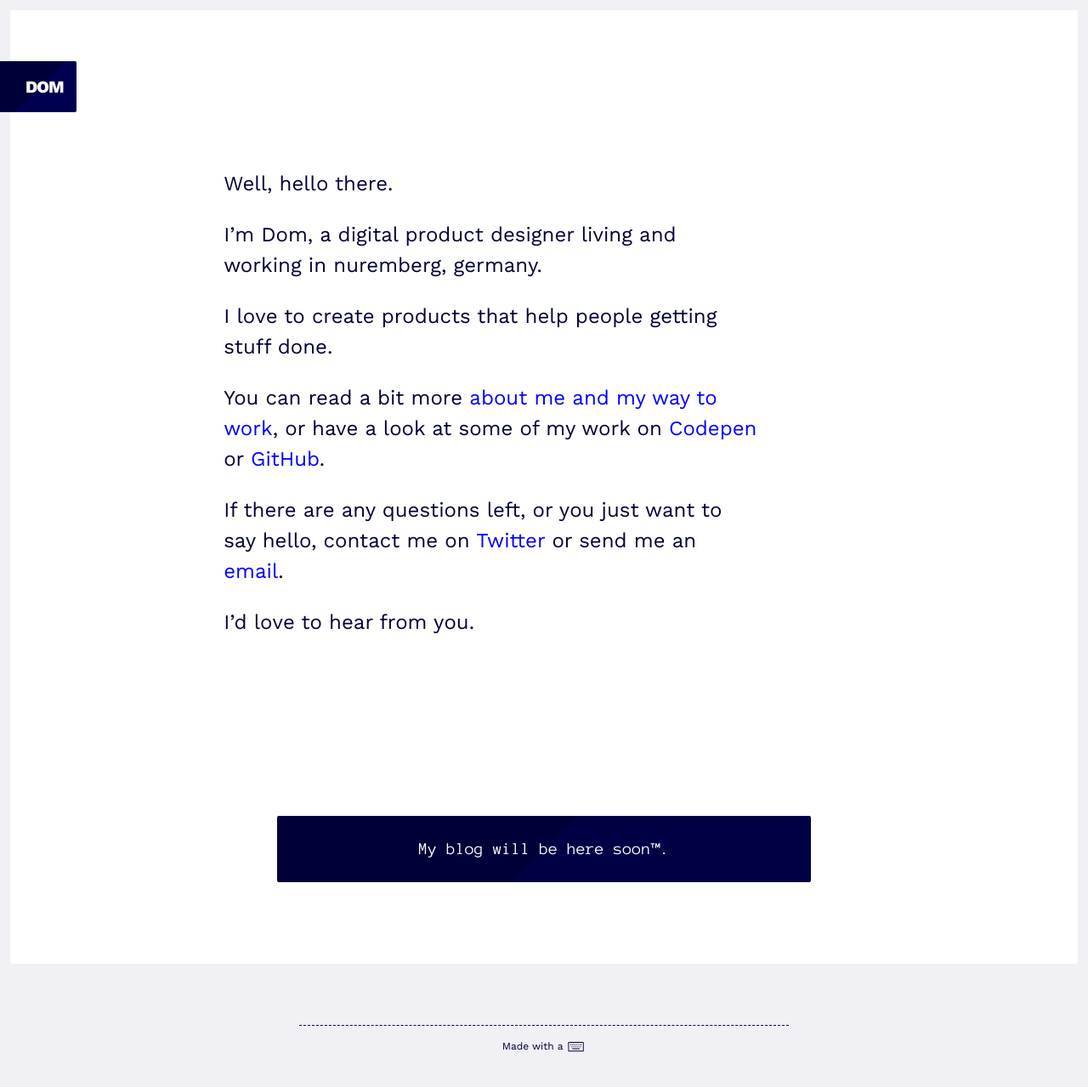
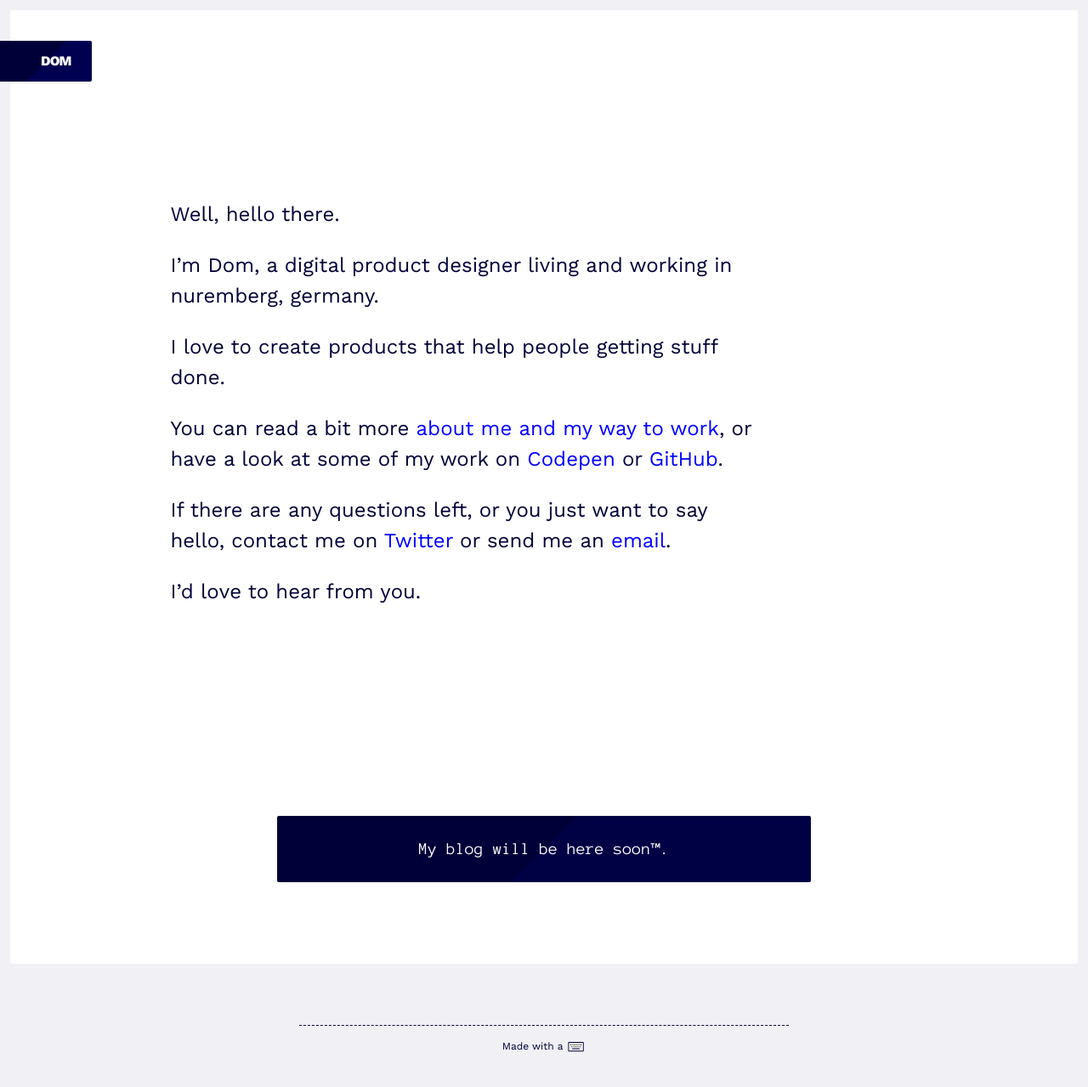
Before and after one commit to DomSt/profileSite, a Jekyll site: the page built from index.html, in a window 1280 px wide. Shown: the whole page at 85% size. Built offline with Jekyll 4.4.1, drawn with Linux system fonts in a browser that asks for light colours.

Commit message:
Breakpoint Finetuning
Added another breakpoint and finetuned intro and header module. Intro
module will be fully visible with most width/height ratios.

```diff
--- a/_sass/base/variables.scss
+++ b/_sass/base/variables.scss
@@ -16,11 +16,12 @@
 
 
 //------------------------------------------------------------------------------
-// Media Querie Breakpoints   368px | 464px | 640px | 896px | 1152px
+// Media Querie Breakpoints   352px | 480px | 640px | 720px | 880px | 1120px
 $breakpoints: (
-  "xsmall"  : 23rem,
-  "small"   : 29rem,
+  "xsmall"  : 22rem,
+  "small"   : 30rem,
   "medium"  : 40rem,
-  "large"   : 56rem,
-  "xlarge"  : 72rem
+  "xmedium" : 45rem,
+  "large"   : 55rem,
+  "xlarge"  : 70rem
 );
--- a/_sass/module/header.scss
+++ b/_sass/module/header.scss
@@ -25,27 +25,28 @@
 
 //------------------------------------------------------------------------------
 // MEDIA QUERIES
-
-@include respond-to(xsmall) {
-	.logo__text {
-		font-size: 1rem;
-	}
-}
-
-@media screen and (min-height: 640px) {
+@include respond-to(small, 40rem) {
 	.pageHeader {
 		top: 3rem;
 	}
 }
 
-@media screen and (min-height: 800px) {
+@include respond-to(medium) {
 	.pageHeader {
-		top: 4.5rem;
+		top: 3rem;
 	}
 }
 
-@include respond-to(xlarge) {
+@include respond-to(xmedium, 40rem) {
 	.logo__text {
-		font-size: 1.25rem;
+		font-size: 1rem;
+  }
+}
+
+@include respond-to(large, 36rem) {
+	.logo__text {
+		padding-right: 1.5em;
+		padding-left: 3em;
+		font-size: 1rem;
 	}
 }
--- a/_sass/module/intro.scss
+++ b/_sass/module/intro.scss
@@ -33,10 +33,21 @@
  }
 }
 
-@include respond-to(medium) {
+@include respond-to(medium, 30rem) {
  .intro {
    width: 70%;
+ }
+}
 
+@include respond-to(xmedium) {
+  .intro {
+    padding-left: 15%;
+  }
+}
+
+@include respond-to(xmedium, 40rem) {
+  .intro {
+    font-size: 1.25rem;
   }
 }
 
@@ -48,7 +59,6 @@
 
 @include respond-to(xlarge, 42rem) {
   .intro {
-    padding-left: 20%;
     font-size: 1.5rem;
   }
 }
```
Lines whose indentation alone changed are shown as unchanged.
